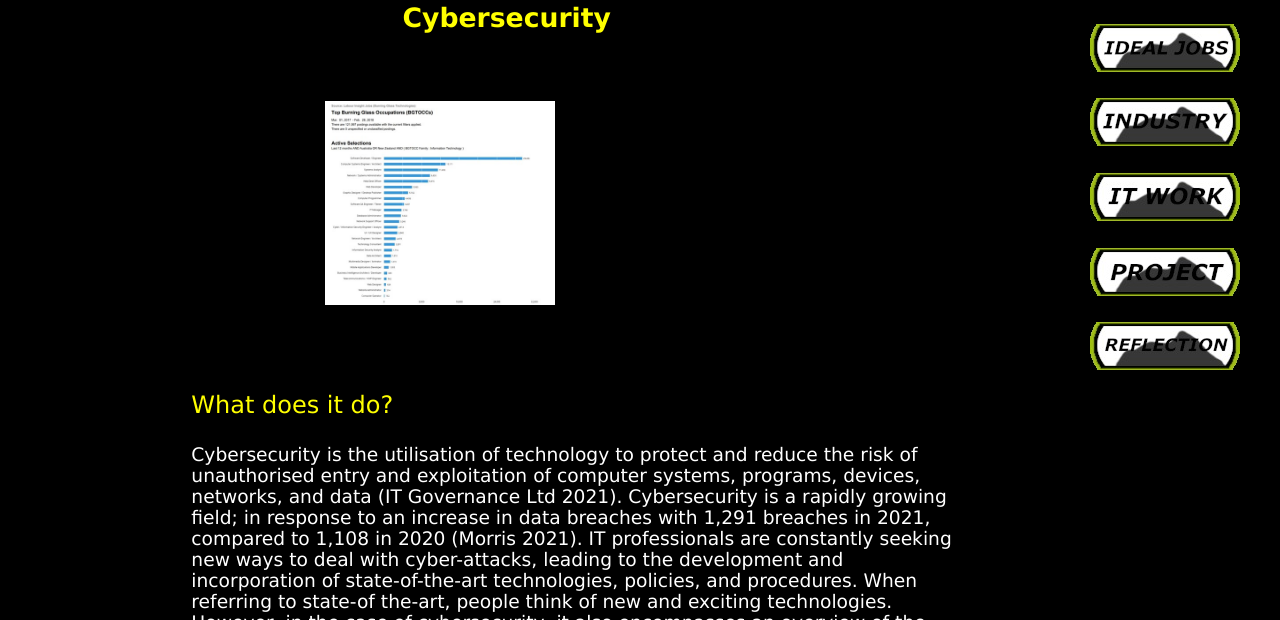
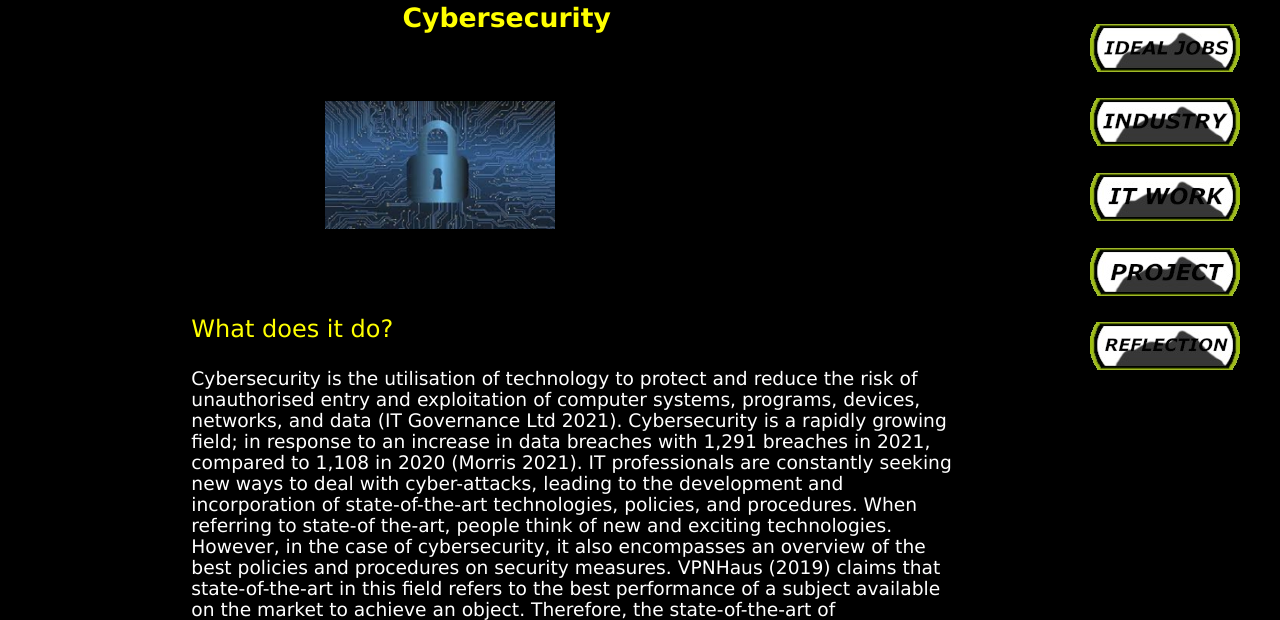
Before and after one commit to Kerlie5591/The_Internet_Explorers_V2, a plain HTML site: page technologies.html in a window 1280 px wide. Shown: the part 180-800 px from the top of the page. Drawn offline with Linux system fonts and the light colour scheme.

Commit message:
Update technologies.html

```diff
--- a/technologies.html
+++ b/technologies.html
@@ -24,7 +24,7 @@
 
   <h3> Cybersecurity </h3>
   <br>
-  <p><img src="images/burning_glass_occupations_1.jpg" alt="Cybersecurity" style="display: block;margin-left: auto;margin-right: auto;padding-right: 200pt;width: 30%; height: 30%"></p>
+  <p><img src="images/cybersecurity.jpg" alt="Cybersecurity" style="display: block;margin-left: auto;margin-right: auto;padding-right: 200pt;width: 30%; height: 30%"></p>
   <br><br>
   <p style="color: yellow;font-size: 18pt"> What does it do? </p>
   <p> Cybersecurity is the utilisation of technology to protect and reduce the risk of unauthorised entry and exploitation of computer systems,
@@ -94,7 +94,7 @@
 
   <h3> Machine Learning </h3>
   <br>
-  <p><img src="images/burning_glass_occupations_1.jpg" alt="Cybersecurity" style="display: block;margin-left: auto;margin-right: auto;padding-right: 200pt;width: 30%; height: 30%"></p>
+  <p><img src="images/machine_learning.jpg" alt="Machine Learning" style="display: block;margin-left: auto;margin-right: auto;padding-right: 200pt;width: 30%; height: 30%"></p>
   <br><br>
   <p style="color: yellow;font-size: 18pt"> What does it do? </p>
   <p> Machine learning is a component of the larger field of artificial intelligence pertaining to furthering our understanding of computation theories
@@ -168,7 +168,7 @@
 
   <h3> Autonomous Vehicles </h3>
   <br>
-  <p><img src="images/burning_glass_occupations_1.jpg" alt="Cybersecurity" style="display: block;margin-left: auto;margin-right: auto;padding-right: 200pt;width: 30%; height: 30%"></p>
+  <p><img src="images/autonomous_vehicles.jpg" alt="Autonomous Vehicles" style="display: block;margin-left: auto;margin-right: auto;padding-right: 200pt;width: 30%; height: 30%"></p>
   <br><br>
   <p style="color: yellow;font-size: 18pt"> What does it do? </p>
   <p> Autonomous vehicles are better known as self-driving cars. They are vehicles which replace all or some of the human driving factor with electrical and
@@ -238,7 +238,7 @@
 
   <h3> Blockchain and Cryptocurrencies </h3>
   <br>
-  <p><img src="images/burning_glass_occupations_1.jpg" alt="Cybersecurity" style="display: block;margin-left: auto;margin-right: auto;padding-right: 200pt;width: 30%; height: 30%"></p>
+  <p><img src="images/cryptocurrency.jpg" alt="Cryptocurrency" style="display: block;margin-left: auto;margin-right: auto;padding-right: 200pt;width: 30%; height: 30%"></p>
   <br><br>
   <p style="color: yellow;font-size: 18pt"> What does it do? </p>
   <p> Cryptocurrency has been an enormous success in recent years with the first initial boom of Bitcoin. Since then, multiple different cryptocurrencies have
```
